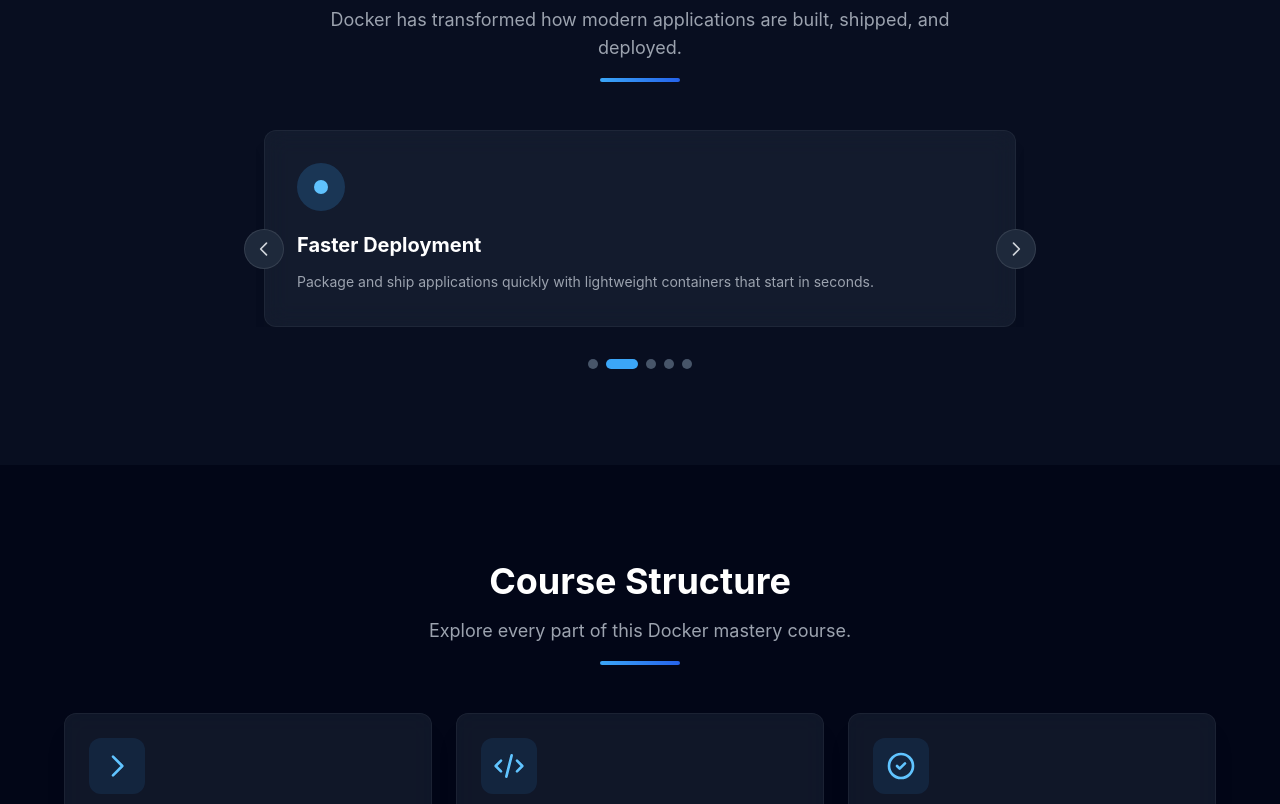
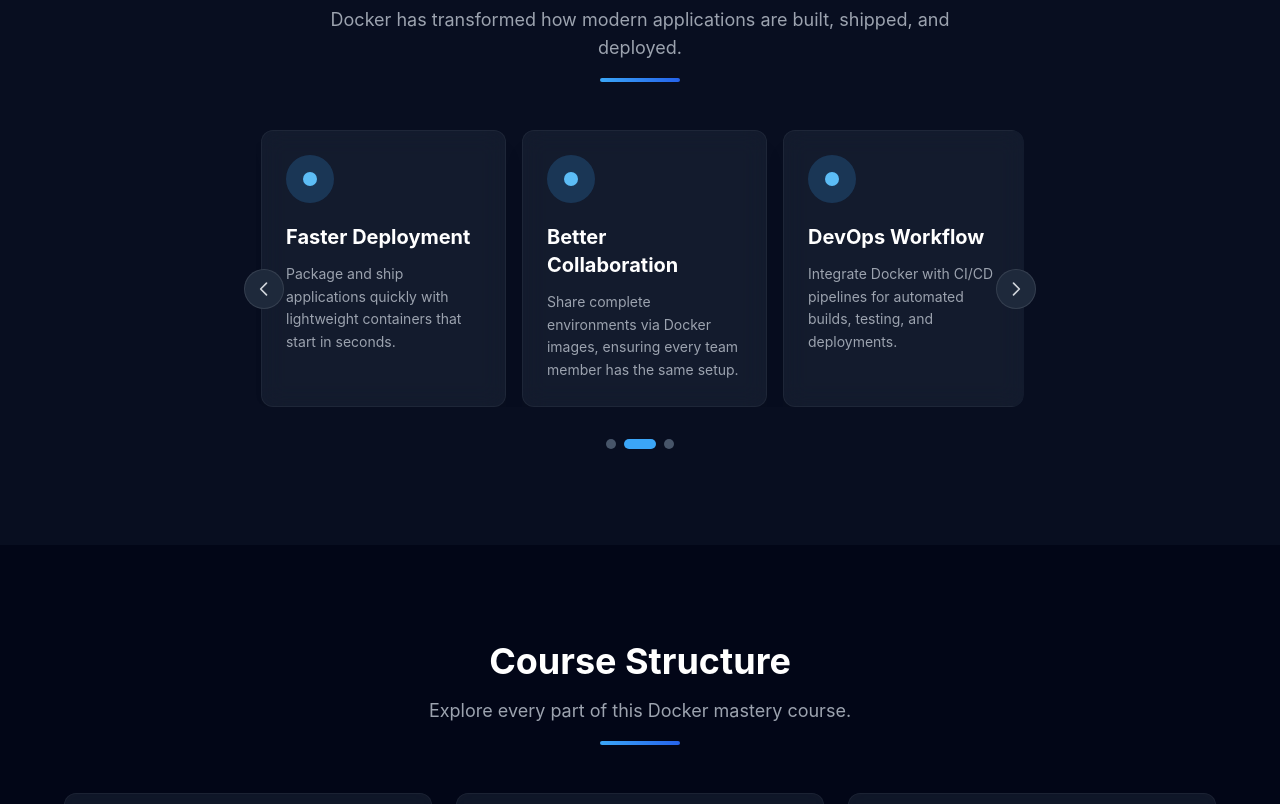
Before and after one commit to Nourhenebenothmen22/docker-mastery-course, a Next.js app: page / in a window 1280 px wide. Shown: the part 1740-2544 px from the top of the page. Built offline with nearby package versions, Linux system fonts and the light colour scheme.

Commit message:
Carousel responsive multi-cartes (3/2/1) avec fleches et dots

```diff
--- a/components/layout/Footer.tsx
+++ b/components/layout/Footer.tsx
@@ -1,4 +1,5 @@
 import Link from 'next/link';
+import Image from 'next/image';
 import { navLinks } from '@/data/navigation';
 import { siteConfig } from '@/data/site';
 import { WhatsAppIcon, LinkedInIcon, GitHubIcon, InstagramIcon } from '@/data/icons';
@@ -17,7 +18,7 @@ export default function Footer() {
         <div className="grid grid-cols-1 md:grid-cols-3 gap-8">
           <div>
             <div className="flex items-center gap-2 mb-4">
-              <img src="/docker-logo.png" alt="Docker Mastery logo" className="w-8 h-8 object-contain" />
+              <Image src="/docker-logo.png" alt="Docker Mastery logo" width={120} height={120} className="w-8 h-8 object-contain" />
               <span className="text-lg font-bold gradient-text">{siteConfig.name}</span>
             </div>
             <p className="text-gray-400 text-sm leading-relaxed">
--- a/components/layout/Navbar.tsx
+++ b/components/layout/Navbar.tsx
@@ -1,6 +1,7 @@
 'use client';
 
 import Link from 'next/link';
+import Image from 'next/image';
 import { usePathname } from 'next/navigation';
 import { useState, useEffect } from 'react';
 import { navLinks } from '@/data/navigation';
@@ -56,9 +57,11 @@ export default function Navbar() {
           className="flex items-center gap-2 group"
           aria-label="Docker Mastery Home"
         >
-          <img
+          <Image
             src="/docker-logo.png"
             alt="Docker logo"
+            width={120}
+            height={120}
             className="w-8 h-8 object-contain transition-transform duration-300 group-hover:scale-110"
           />
           <span className="text-lg font-bold gradient-text">Docker Mastery</span>
--- a/components/shared/Hero.tsx
+++ b/components/shared/Hero.tsx
@@ -1,4 +1,5 @@
 import Link from 'next/link';
+import Image from 'next/image';
 import { ArrowRightIcon, CodeIcon } from '@/data/icons';
 
 export default function Hero() {
@@ -13,11 +14,13 @@ export default function Hero() {
       <div className="container-custom px-4 sm:px-6 lg:px-8 relative z-10 text-center">
         <div className="animate-fade-in">
           <div className="flex justify-center mb-8">
-            <img
+            <Image
               src="/docker-logo.png"
               alt="Docker logo - official container platform"
+              width={120}
+              height={120}
               className="w-28 h-28 md:w-36 md:h-36 object-contain drop-shadow-2xl animate-float"
-              loading="eager"
+              priority
             />
           </div>
 
--- a/components/shared/WhyDockerCarousel.tsx
+++ b/components/shared/WhyDockerCarousel.tsx
@@ -1,6 +1,6 @@
 'use client';
 
-import { useState, useCallback, useEffect } from 'react';
+import { useState, useCallback, useEffect, useRef } from 'react';
 import { cn } from '@/lib/utils';
 import type { BenefitItem } from '@/types';
 
@@ -8,12 +8,47 @@ interface WhyDockerCarouselProps {
   benefits: BenefitItem[];
 }
 
+function getVisibleCount(): number {
+  if (typeof window === 'undefined') return 3;
+  if (window.innerWidth >= 1024) return 3;
+  if (window.innerWidth >= 768) return 2;
+  return 1;
+}
+
 export default function WhyDockerCarousel({ benefits }: WhyDockerCarouselProps) {
   const [currentIndex, setCurrentIndex] = useState(0);
+  const [visibleCount, setVisibleCount] = useState(3);
   const [isTransitioning, setIsTransitioning] = useState(false);
+  const [isPaused, setIsPaused] = useState(false);
+  const autoPlayRef = useRef<ReturnType<typeof setInterval> | null>(null);
 
-  const visibleCount = 1;
   const maxIndex = Math.max(0, benefits.length - visibleCount);
+
+  useEffect(() => {
+    const handleResize = () => {
+      const newCount = getVisibleCount();
+      setVisibleCount((prev) => {
+        if (prev !== newCount && currentIndex + newCount > benefits.length) {
+          setCurrentIndex(Math.max(0, benefits.length - newCount));
+        }
+        return newCount;
+      });
+    };
+
+    handleResize();
+    window.addEventListener('resize', handleResize);
+    return () => window.removeEventListener('resize', handleResize);
+  }, [benefits.length, currentIndex]);
+
+  useEffect(() => {
+    if (isPaused) return;
+    autoPlayRef.current = setInterval(() => {
+      setCurrentIndex((prev) => (prev >= maxIndex ? 0 : prev + 1));
+    }, 5000);
+    return () => {
+      if (autoPlayRef.current) clearInterval(autoPlayRef.current);
+    };
+  }, [maxIndex, isPaused]);
 
   const goTo = useCallback(
     (index: number) => {
@@ -29,23 +64,33 @@ export default function WhyDockerCarousel({ benefits }: WhyDockerCarouselProps)
   const goNext = useCallback(() => goTo(currentIndex + 1), [goTo, currentIndex]);
   const goPrev = useCallback(() => goTo(currentIndex - 1), [goTo, currentIndex]);
 
-  useEffect(() => {
-    const timer = setInterval(() => {
-      setCurrentIndex((prev) => (prev >= maxIndex ? 0 : prev + 1));
-    }, 5000);
-    return () => clearInterval(timer);
-  }, [maxIndex]);
+  const slidePercent = (100 / visibleCount) * currentIndex;
 
   return (
-    <div className="relative">
-      <div className="overflow-hidden">
+    <div
+      className="relative"
+      onMouseEnter={() => setIsPaused(true)}
+      onMouseLeave={() => setIsPaused(false)}
+    >
+      <div className="overflow-hidden rounded-xl">
         <div
-          className="flex transition-transform duration-500 ease-in-out"
-          style={{ transform: `translateX(-${currentIndex * 100}%)` }}
+          className={cn(
+            'flex transition-transform duration-500 ease-in-out',
+            visibleCount === 1 ? 'gap-0' : 'gap-4'
+          )}
+          style={{ transform: `translateX(-${slidePercent}%)` }}
         >
           {benefits.map((item, i) => (
-            <div key={i} className="w-full shrink-0 px-2">
-              <div className="glass-card p-6 md:p-8 h-full flex flex-col">
+            <div
+              key={i}
+              className={cn(
+                'shrink-0',
+                visibleCount === 1 && 'w-full',
+                visibleCount === 2 && 'w-[calc(50%-8px)]',
+                visibleCount === 3 && 'w-[calc(33.333%-11px)]'
+              )}
+            >
+              <div className="glass-card p-6 h-full flex flex-col">
                 <div className="w-12 h-12 rounded-full bg-docker-500/20 flex items-center justify-center mb-5 shrink-0">
                   <div className="w-3.5 h-3.5 rounded-full bg-docker-400 animate-pulse" />
                 </div>
@@ -61,7 +106,7 @@ export default function WhyDockerCarousel({ benefits }: WhyDockerCarouselProps)
         onClick={goPrev}
         disabled={currentIndex === 0}
         className={cn(
-          'absolute left-0 top-1/2 -translate-y-1/2 -translate-x-3 w-10 h-10 rounded-full bg-dark-700 border border-white/10 flex items-center justify-center text-gray-300 hover:text-white hover:bg-docker-500/20 transition-all duration-200',
+          'absolute -left-3 top-1/2 -translate-y-1/2 w-10 h-10 rounded-full bg-dark-700 border border-white/10 flex items-center justify-center text-gray-300 hover:text-white hover:bg-docker-500/20 transition-all duration-200 z-10',
           currentIndex === 0 && 'opacity-30 cursor-not-allowed'
         )}
         aria-label="Previous slide"
@@ -75,7 +120,7 @@ export default function WhyDockerCarousel({ benefits }: WhyDockerCarouselProps)
         onClick={goNext}
         disabled={currentIndex >= maxIndex}
         className={cn(
-          'absolute right-0 top-1/2 -translate-y-1/2 translate-x-3 w-10 h-10 rounded-full bg-dark-700 border border-white/10 flex items-center justify-center text-gray-300 hover:text-white hover:bg-docker-500/20 transition-all duration-200',
+          'absolute -right-3 top-1/2 -translate-y-1/2 w-10 h-10 rounded-full bg-dark-700 border border-white/10 flex items-center justify-center text-gray-300 hover:text-white hover:bg-docker-500/20 transition-all duration-200 z-10',
           currentIndex >= maxIndex && 'opacity-30 cursor-not-allowed'
         )}
         aria-label="Next slide"
@@ -86,15 +131,13 @@ export default function WhyDockerCarousel({ benefits }: WhyDockerCarouselProps)
       </button>
 
       <div className="flex items-center justify-center gap-2 mt-8" role="tablist" aria-label="Carousel indicators">
-        {benefits.map((_, i) => (
+        {Array.from({ length: maxIndex + 1 }).map((_, i) => (
           <button
             key={i}
             onClick={() => goTo(i)}
             className={cn(
               'w-2.5 h-2.5 rounded-full transition-all duration-300',
-              i === currentIndex
-                ? 'bg-docker-500 w-8'
-                : 'bg-dark-600 hover:bg-dark-500'
+              i === currentIndex ? 'bg-docker-500 w-8' : 'bg-dark-600 hover:bg-dark-500'
             )}
             aria-label={`Go to slide ${i + 1}`}
             aria-selected={i === currentIndex}
```
Also changed, not shown: 1 other file (tests, documents, lock files or other folders).
